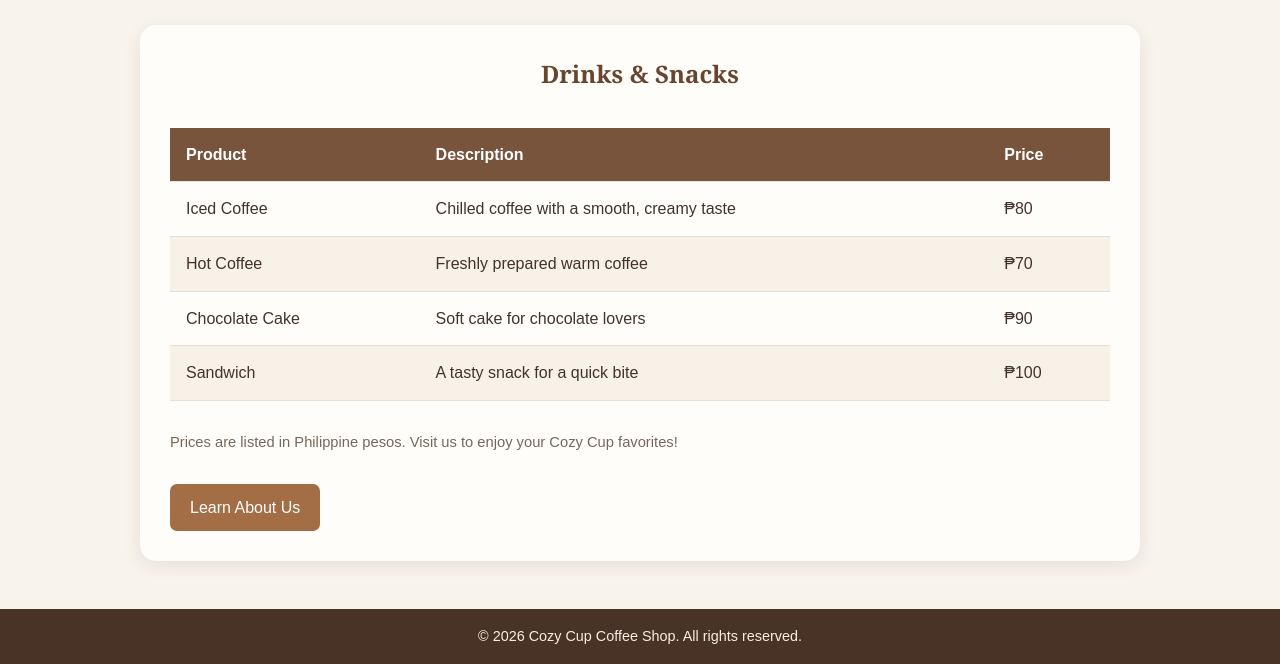
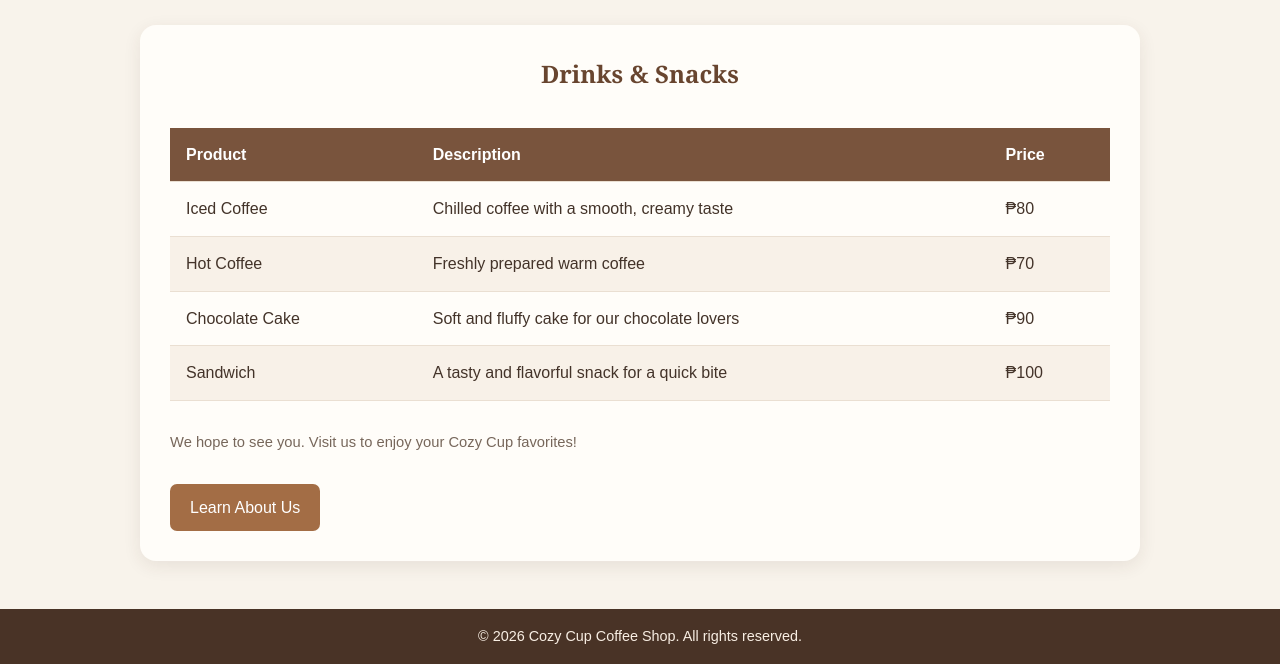
Before and after one commit to Khaylarayneambut/cozy-cup, a plain HTML site: page page2.html in a window 1280 px wide. Shown: the part 357-1021 px from the top of the page. Drawn offline with Linux system fonts and the light colour scheme.

Commit message:
Update page2.html

```diff
--- a/page2.html
+++ b/page2.html
@@ -33,12 +33,12 @@
           <tbody>
             <tr><td>Iced Coffee</td><td>Chilled coffee with a smooth, creamy taste</td><td>₱80</td></tr>
             <tr><td>Hot Coffee</td><td>Freshly prepared warm coffee</td><td>₱70</td></tr>
-            <tr><td>Chocolate Cake</td><td>Soft cake for chocolate lovers</td><td>₱90</td></tr>
-            <tr><td>Sandwich</td><td>A tasty snack for a quick bite</td><td>₱100</td></tr>
+            <tr><td>Chocolate Cake</td><td>Soft and fluffy cake for our chocolate lovers</td><td>₱90</td></tr>
+            <tr><td>Sandwich</td><td>A tasty and flavorful snack for a quick bite</td><td>₱100</td></tr>
           </tbody>
         </table>
       </div>
-      <p class="menu-note">Prices are listed in Philippine pesos. Visit us to enjoy your Cozy Cup favorites!</p>
+      <p class="menu-note">We hope to see you. Visit us to enjoy your Cozy Cup favorites!</p>
       <a class="button" href="page3.html">Learn About Us</a>
     </section>
   </main>
```
